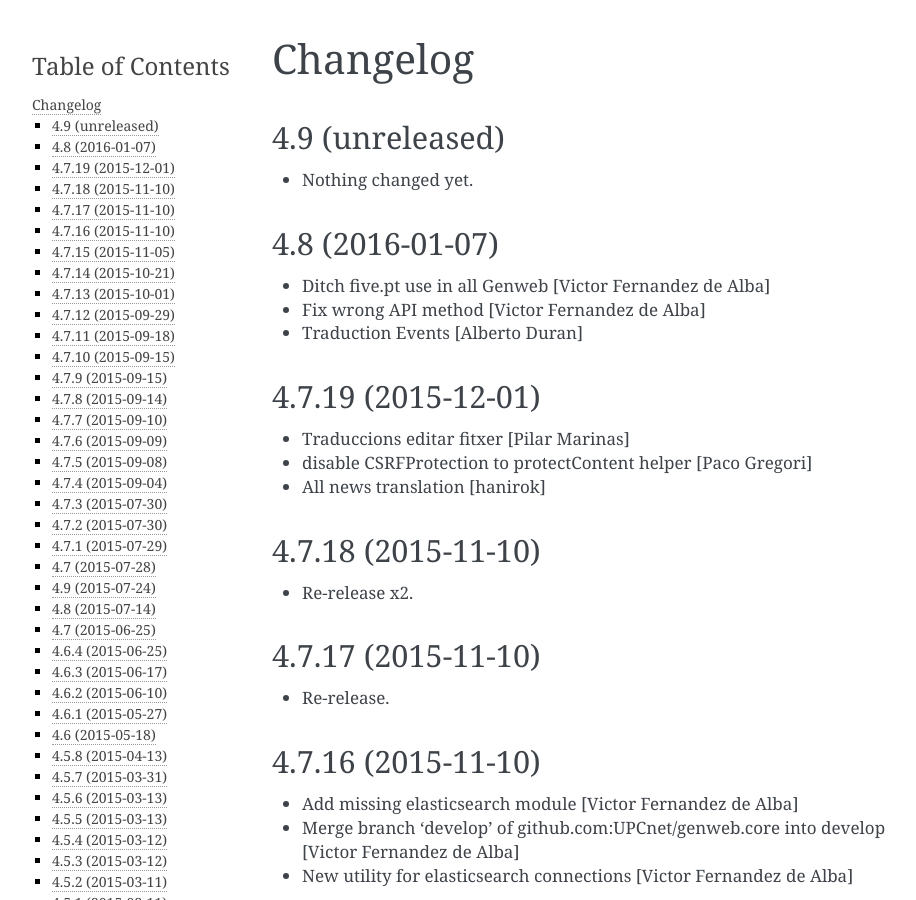
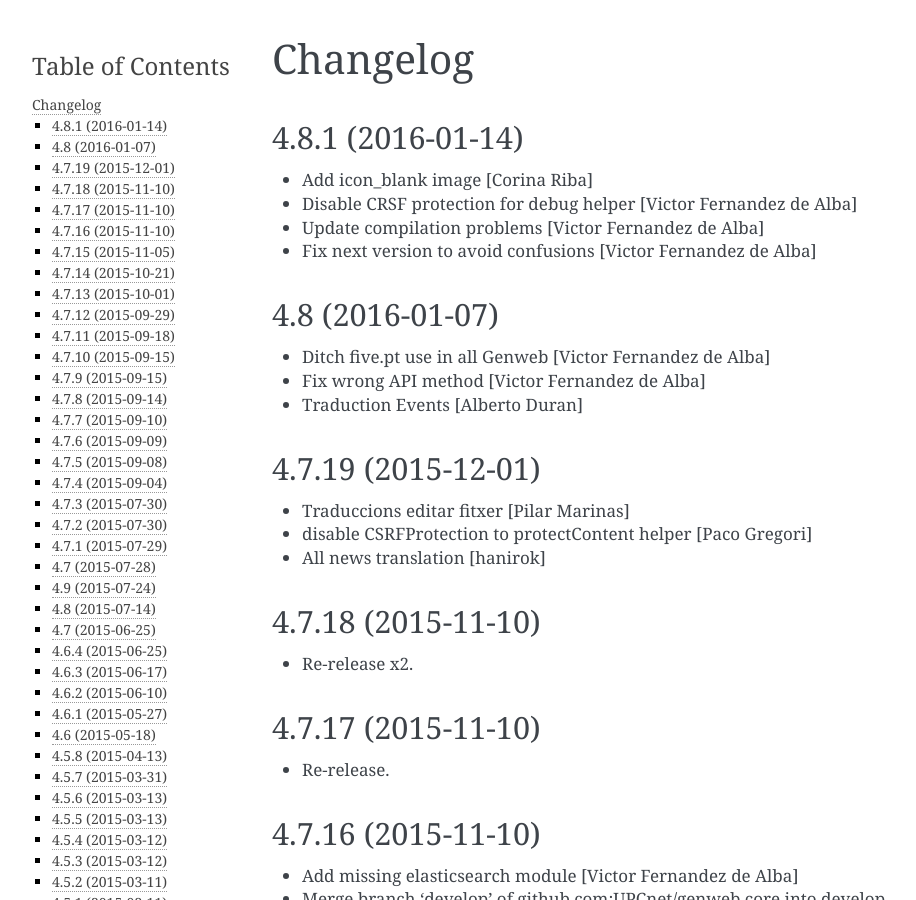
Before and after one commit to UPCnet/genweb.core, a Sphinx documentation site: the page built from docs/HISTORY.rst, in a window 1280 px wide and 900 px high. Shown: the whole window, without its empty margins (148-1064 px from the left). Built offline with Sphinx 7.4.7, drawn with Linux system fonts in a browser that asks for light colours.

Commit message:
Preparing release 4.8.1

```diff
--- a/docs/HISTORY.rst
+++ b/docs/HISTORY.rst
@@ -1,11 +1,13 @@
 Changelog
 =========
 
-4.9 (unreleased)
-----------------
+4.8.1 (2016-01-14)
+------------------
 
-- Nothing changed yet.
-
+* Add icon_blank image [Corina Riba]
+* Disable CRSF protection for debug helper [Victor Fernandez de Alba]
+* Update compilation problems [Victor Fernandez de Alba]
+* Fix next version to avoid confusions [Victor Fernandez de Alba]
 
 4.8 (2016-01-07)
 ----------------
--- a/setup.py
+++ b/setup.py
@@ -1,7 +1,7 @@
 from setuptools import setup, find_packages
 import os
 
-version = '4.8.1.dev0'
+version = '4.8.1'
 
 README = open('README.rst').read()
 HISTORY = open(os.path.join('docs', 'HISTORY.rst')).read()
```
